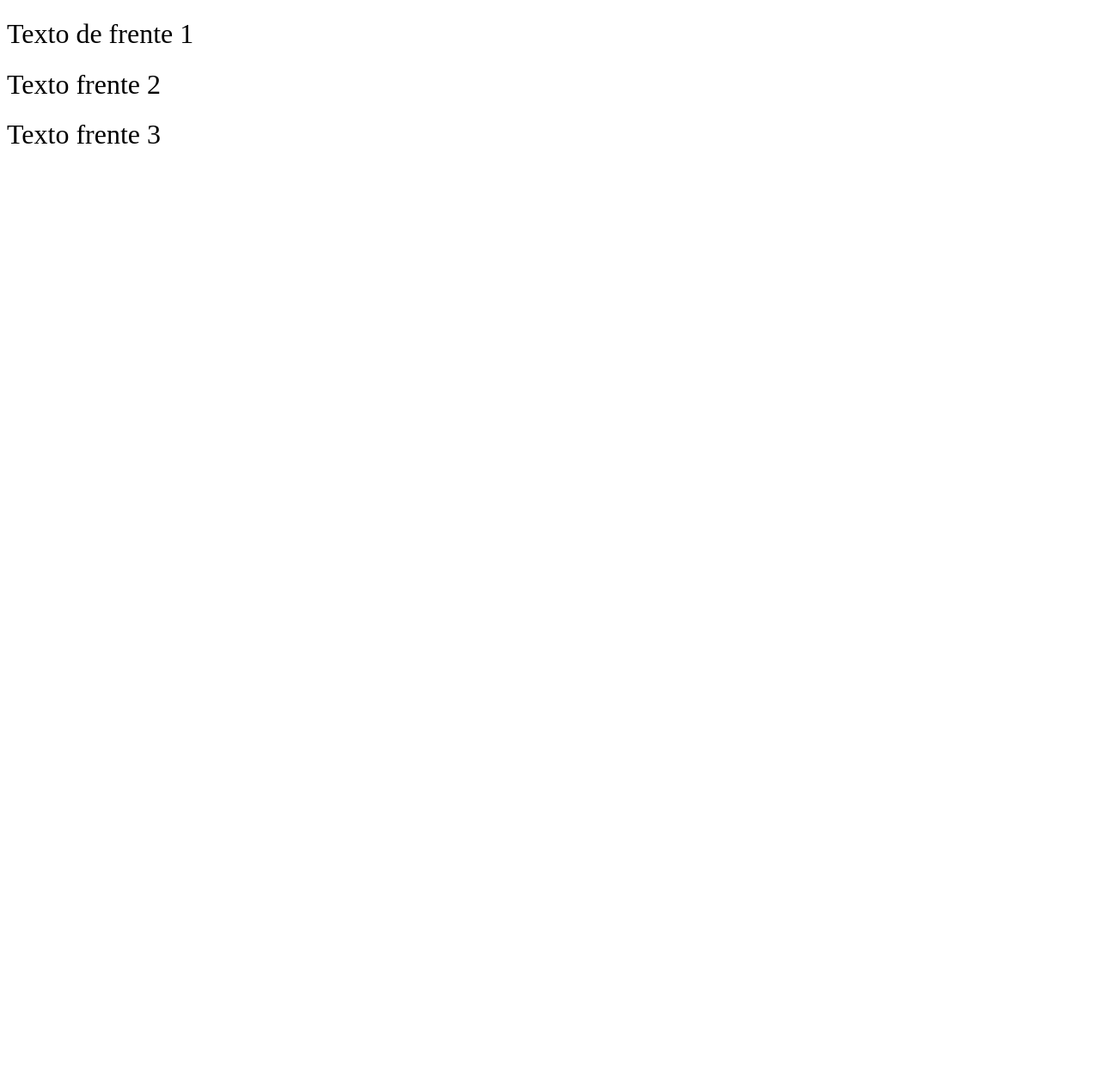
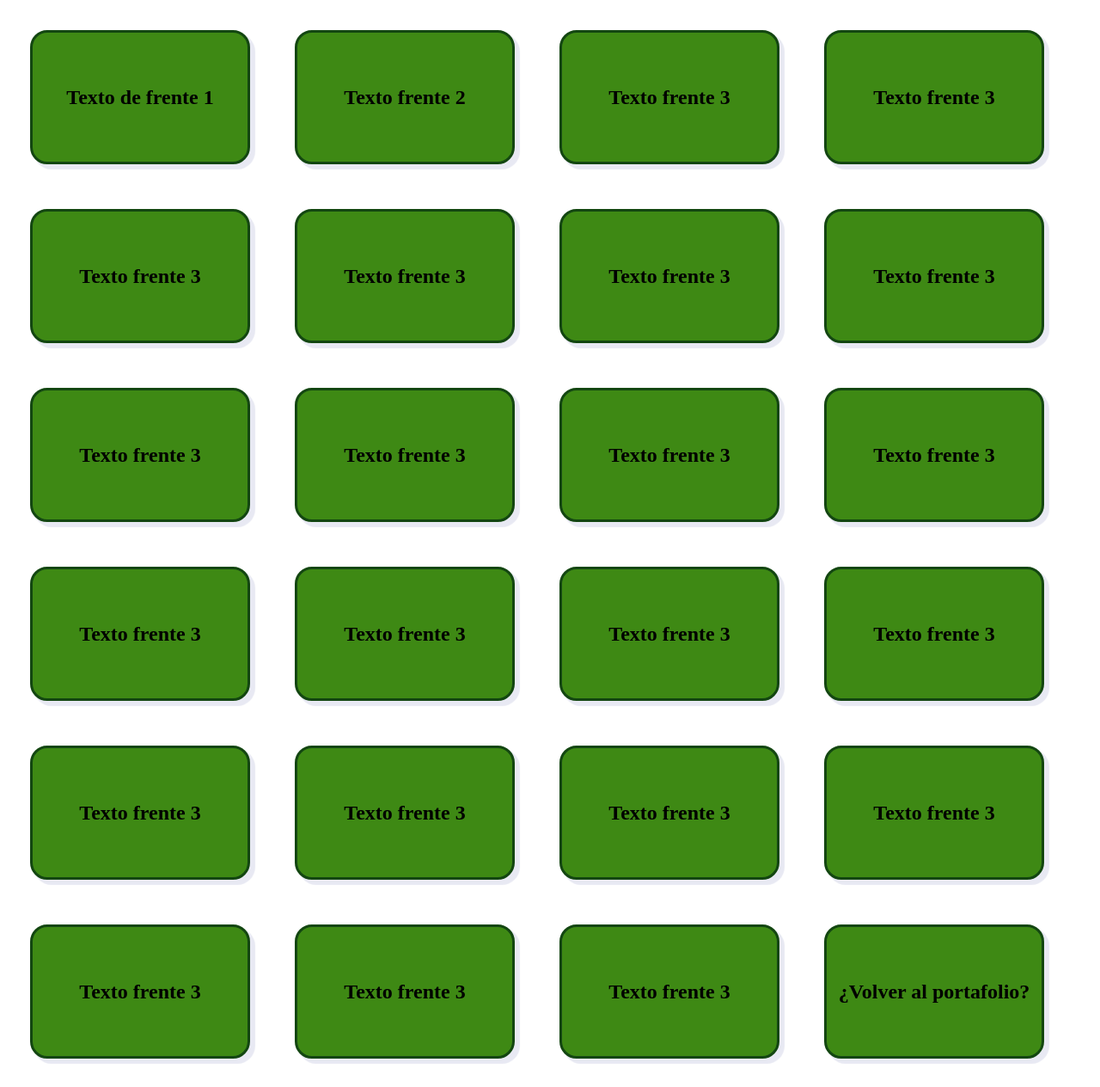
Before and after one commit to Calac03/HAVanegas, a plain HTML site: page Portafolio/Flashcard/flashcard.html in a window 1280 px wide. Shown: the whole page at 86% size. Before the commit the page ends 800 px from the top, so only its background shows below. Drawn offline with Linux system fonts and the light colour scheme.

Commit message:
Flashcards y ajustes

```diff
--- a/Portafolio/Flashcard/flashcard.css
+++ b/Portafolio/Flashcard/flashcard.css
@@ -1,49 +1,44 @@
-* {
-    box-sizing: border-box;
-    font-weight: normal;
+    .flip {
+    position: relative;
+    display: inline-block;
+    margin: 27px;
+    min-height: 150px;
+    min-width: 250px;
+    height: auto;
+    width: auto;
   }
+    .flip .front,
+    .back {
+        position: absolute;
+        transition-duration: .3s;
+        transition-property: transform, opacity;
+        display: flex;
+        justify-content: center;
+        align-items: center;
+        border-radius: 20px;
+        border: 3px solid #134611;
+        box-shadow: 5px 5px 1px 1px #e8e9f3;
+    }
 
-  .flip {
-    position: relative;
-    >.front,
-    >.back {
-        display: block;
-        transition-timing-function: cubic-bezier(.175, .885, .32, 1.275);
-        transition-duration: .5s;
-        transition-property: transform, opacity;
+    .front {
+        transform: rotateY(0deg);
+        width: 100%;
+        height: 100%;
+        background-color: #3e8914;
     }
-    >.front {
-        transform: rotateY(0deg);
-    }
-    >.back {
-        position: absolute;
+    .back {
         opacity: 0;
-        top: 0px;
-        left: 0px;
         width: 100%;
         height: 100%;
         transform: rotateY(-180deg);
+        background-color: #96e072;
     }
-    &:hover {
-        >.front {
-            transform: rotateY(180deg);
-        }
-        >.back {
+    .flip:hover >.back{
             opacity: 1;
             transform: rotateY(0deg);
-        }
     }
-    &.flip-vertical {
-        >.back {
-            transform: rotateX(-180deg);
-        }
-        &:hover {
-            >.front {
-                transform: rotateX(180deg);
-            }
-            >.back {
-                transform: rotateX(0deg);
-            }
-        }
+
+    .flip:hover >.front {
+        transform: rotateY(180deg);
+        opacity: 0;
     }
-}
--- a/Portafolio/Flashcard/flashcard.html
+++ b/Portafolio/Flashcard/flashcard.html
@@ -12,7 +12,7 @@
 
     <div class="flip">
       <div class="front">
-           <h1 class="text-shadow">Texto de frente 1</h1>
+           <h2>Texto de frente 1</h2>
       </div>
       <div class="back">
          <p>Texto</p>
@@ -20,7 +20,7 @@
   </div>
   <div class="flip">
       <div class="front">
-         <h1 class="text-shadow">Texto frente 2</h1>
+         <h2>Texto frente 2</h2>
       </div>
       <div class="back">
          <p>Texto</p>
@@ -28,12 +28,180 @@
   </div>
   <div class="flip">
       <div class="front">
-         <h1 class="text-shadow">Texto frente 3</h1>
+         <h2>Texto frente 3</h2>
       </div>
       <div class="back">
          <p>Texto</p>
       </div>
   </div>
+  <div class="flip">
+   <div class="front">
+      <h2>Texto frente 3</h2>
+   </div>
+   <div class="back">
+      <p>Texto</p>
+   </div>
+</div>
+<div class="flip">
+   <div class="front">
+      <h2>Texto frente 3</h2>
+   </div>
+   <div class="back">
+      <p>Texto</p>
+   </div>
+</div>
+<div class="flip">
+   <div class="front">
+      <h2>Texto frente 3</h2>
+   </div>
+   <div class="back">
+      <p>Texto</p>
+   </div>
+</div>
+<div class="flip">
+   <div class="front">
+      <h2>Texto frente 3</h2>
+   </div>
+   <div class="back">
+      <p>Texto</p>
+   </div>
+</div>
+<div class="flip">
+   <div class="front">
+      <h2>Texto frente 3</h2>
+   </div>
+   <div class="back">
+      <p>Texto</p>
+   </div>
+</div>
+<div class="flip">
+   <div class="front">
+      <h2>Texto frente 3</h2>
+   </div>
+   <div class="back">
+      <p>Texto</p>
+   </div>
+</div>
+<div class="flip">
+   <div class="front">
+      <h2>Texto frente 3</h2>
+   </div>
+   <div class="back">
+      <p>Texto</p>
+   </div>
+</div>
+<div class="flip">
+   <div class="front">
+      <h2>Texto frente 3</h2>
+   </div>
+   <div class="back">
+      <p>Texto</p>
+   </div>
+</div>
+<div class="flip">
+   <div class="front">
+      <h2>Texto frente 3</h2>
+   </div>
+   <div class="back">
+      <p>Texto</p>
+   </div>
+</div>
+<div class="flip">
+   <div class="front">
+      <h2>Texto frente 3</h2>
+   </div>
+   <div class="back">
+      <p>Texto</p>
+   </div>
+</div>
+<div class="flip">
+   <div class="front">
+      <h2>Texto frente 3</h2>
+   </div>
+   <div class="back">
+      <p>Texto</p>
+   </div>
+</div>
+<div class="flip">
+   <div class="front">
+      <h2>Texto frente 3</h2>
+   </div>
+   <div class="back">
+      <p>Texto</p>
+   </div>
+</div>
+<div class="flip">
+   <div class="front">
+      <h2>Texto frente 3</h2>
+   </div>
+   <div class="back">
+      <p>Texto</p>
+   </div>
+</div>
+<div class="flip">
+   <div class="front">
+      <h2>Texto frente 3</h2>
+   </div>
+   <div class="back">
+      <p>Texto</p>
+   </div>
+</div>
+<div class="flip">
+   <div class="front">
+      <h2>Texto frente 3</h2>
+   </div>
+   <div class="back">
+      <p>Texto</p>
+   </div>
+</div>
+<div class="flip">
+   <div class="front">
+      <h2>Texto frente 3</h2>
+   </div>
+   <div class="back">
+      <p>Texto</p>
+   </div>
+</div>
+<div class="flip">
+   <div class="front">
+      <h2>Texto frente 3</h2>
+   </div>
+   <div class="back">
+      <p>Texto</p>
+   </div>
+</div>
+<div class="flip">
+   <div class="front">
+      <h2>Texto frente 3</h2>
+   </div>
+   <div class="back">
+      <p>Texto</p>
+   </div>
+</div>
+<div class="flip">
+   <div class="front">
+      <h2>Texto frente 3</h1>
+   </div>
+   <div class="back">
+      <p>Texto</p>
+   </div>
+</div>
+<div class="flip">
+   <div class="front">
+      <h2>Texto frente 3</h2>
+   </div>
+   <div class="back">
+      <p>Texto</p>
+   </div>
+</div>
+<div class="flip">
+   <div class="front">
+      <h2>¿Volver al portafolio?</h2>
+   </div>
+   <div class="back">
+      <p><a href="../Index.html">Volver al Portafolio</a></p>
+   </div>
+</div>
     </div>
   </body>
 </html>
--- a/Portafolio/Sopa de letras/Estilo.css
+++ b/Portafolio/Sopa de letras/Estilo.css
@@ -3,7 +3,7 @@
     padding: 0;
   }
   body {
-    background-color: rgb(211, 250, 214);
+    background-color: #e8e9f3;
   }
   div{
     display: flex;
@@ -18,7 +18,7 @@
 
   }
   .Letra {
-    background-color: white;
+    background-color: #ffffff;
     width: 45px;
     height: 45px;
     text-align: center;
@@ -26,7 +26,7 @@
 
   }
   .SLetra {
-      background-color: white;
+      background-color: #ffffff;
       width: 45px;
       height: 45px;
       text-align: center;
@@ -39,7 +39,7 @@
     footer{
       text-align: center;
       width: 600 px;
-      background-color:rgb(100, 166, 189) ;
+      background-color:#96e072 ;
       margin-left: 500px;
       margin-right: 500px;
       margin-top: 100px;
--- a/Portafolio/Sopa de letras/Solucion.js
+++ b/Portafolio/Sopa de letras/Solucion.js
@@ -1,5 +1,5 @@
 var Lsolut = document.querySelector('.SLetra');
-const BSolucion = document.querySelector('.Solucion')
+const BSolucion = document.querySelector('.Solucion');
 
 BSolucion.addEventListener('click', function(){
     Lsolut.style.backgroundColor = 'black';
```
Also changed, not shown: Portafolio/Estilo.css (+10 -0 lines), Portafolio/Index.html (+6 -4 lines), Portafolio/Sopa de letras/Sopa.html (+1 -0 lines).
